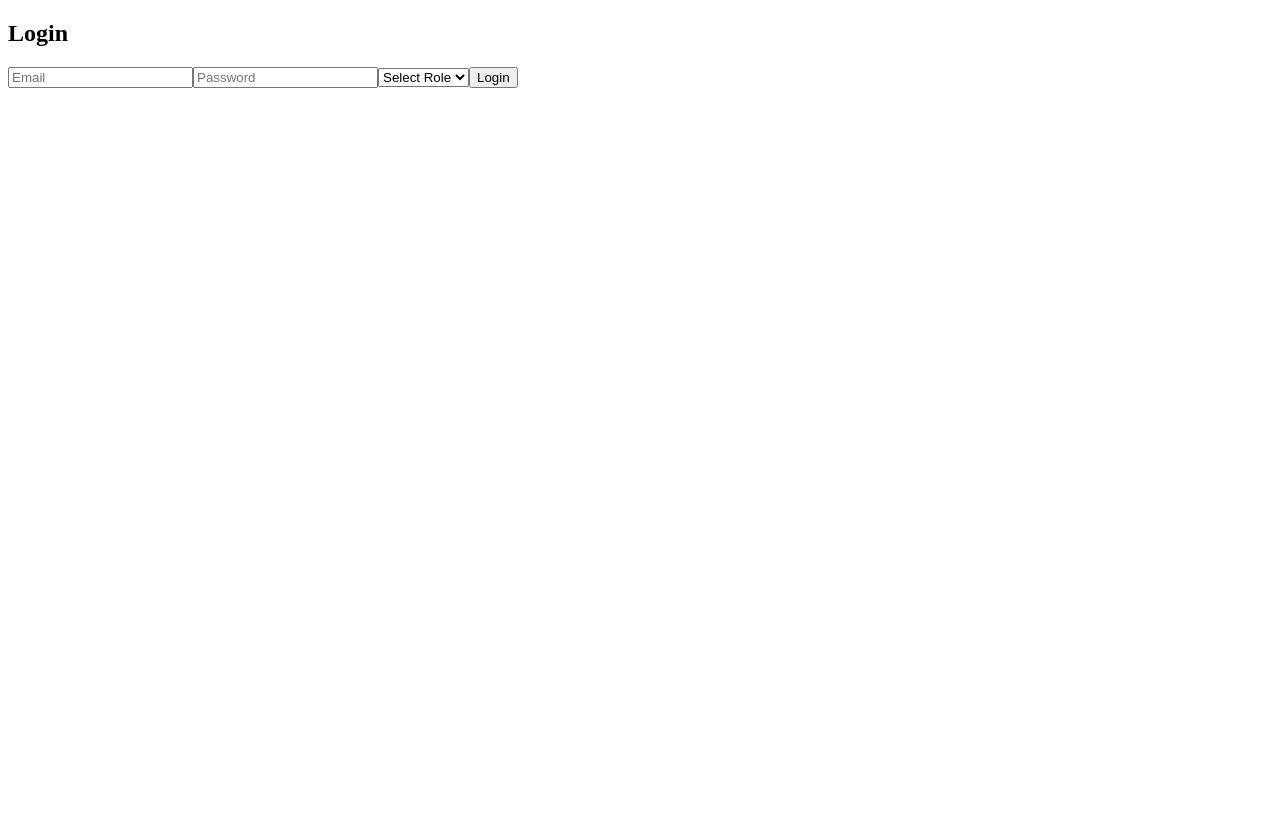
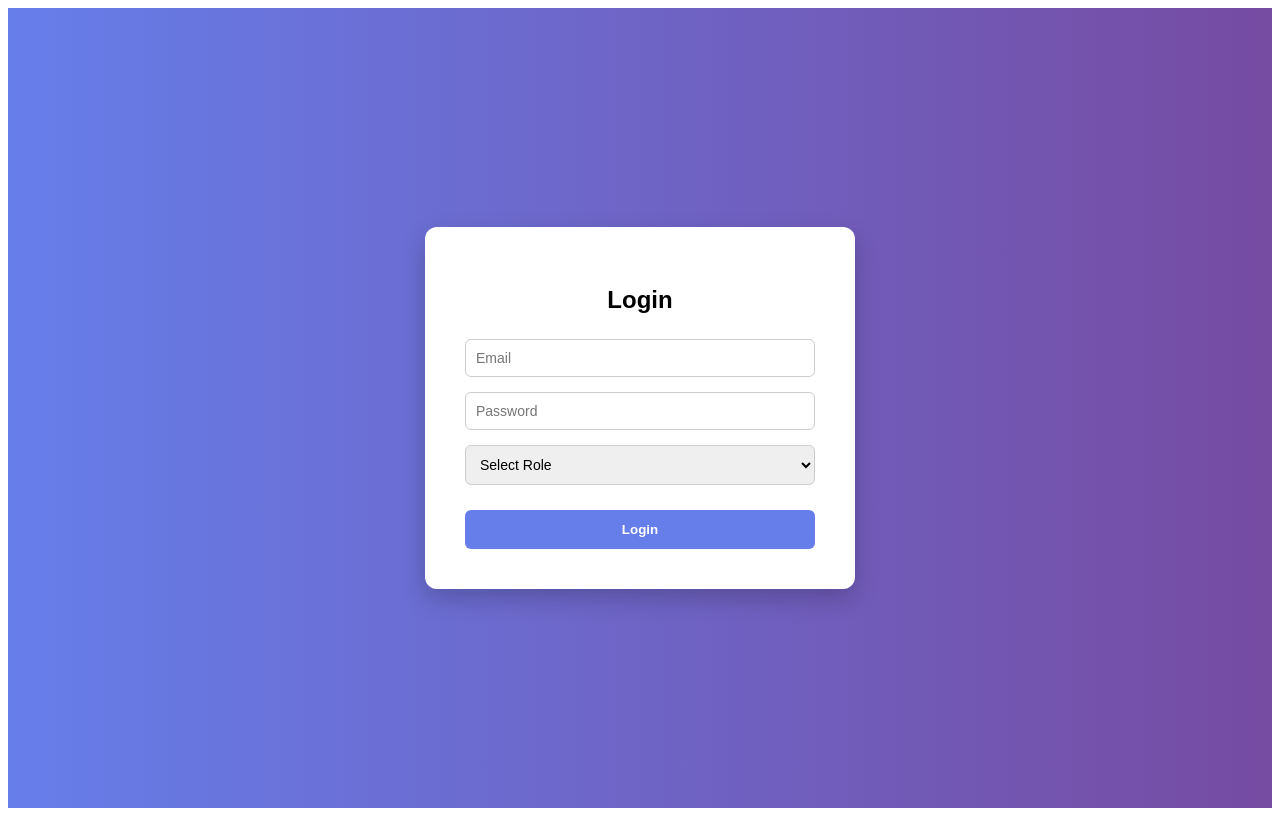
Before and after one commit to Aswin314/Task-Management-Application, a React (Vite) app in the folder frontend/: page /login in a window 1280 px wide. Built offline with nearby package versions, Linux system fonts and the light colour scheme.

Commit message:
ui changed

```diff
--- a/frontend/src/auth/Login.jsx
+++ b/frontend/src/auth/Login.jsx
@@ -50,39 +50,81 @@ export default function Login() {
       navigate("/user", { replace: true });
     }
     setLoading(false);
-
-    // ROLE BASED NAVIGATION (DAY 13)
-    // if (form.role === "admin") {
-    //   navigate("/admin", { replace: true });
-    // } else {
-    //   navigate("/user", { replace: true });
-    // }
-
-    // const expiryTime = Date.now() + 60000;
-    // Login(res.data.token, form.role);
-    // localStorage.setItem("expiryTime", expiryTime);
-    // localStorage.setItem("refreshToken", refreshToken);
+  };
+  const inputStyle = {
+    padding: "10px",
+    marginBottom: "15px",
+    borderRadius: "6px",
+    border: "1px solid #ccc",
+    fontSize: "14px",
   };
   return (
-    <form onSubmit={handleSubmit}>
-      <h2>Login</h2>
+    <div
+      style={{
+        height: "100vh",
+        display: "flex",
+        justifyContent: "center",
+        alignItems: "center",
+        background: "linear-gradient(to right, #667eea, #764ba2)",
+        fontFamily: "Arial, sans-serif",
+      }}
+    >
+      <form
+        onSubmit={handleSubmit}
+        style={{
+          background: "#fff",
+          padding: "40px",
+          borderRadius: "12px",
+          width: "350px",
+          boxShadow: "0 10px 25px rgba(0,0,0,0.2)",
+          display: "flex",
+          flexDirection: "column",
+        }}
+      >
+        <h2 style={{ textAlign: "center", marginBottom: "25px" }}>Login</h2>
 
-      <input name="email" placeholder="Email" onChange={handleChange} />
+        <input
+          name="email"
+          placeholder="Email"
+          onChange={handleChange}
+          style={inputStyle}
+        />
 
         <input
           name="password"
           type="password"
           placeholder="Password"
           onChange={handleChange}
+          style={inputStyle}
         />
 
-      <select name="role" onChange={handleChange}>
+        <select name="role" onChange={handleChange} style={inputStyle}>
           <option value="">Select Role</option>
           <option value="admin">Admin</option>
           <option value="user">User</option>
         </select>
 
-      {Loading ? <Loader /> : <button type="submit">Login</button>}
+        {Loading ? (
+          <Loader />
+        ) : (
+          <button
+            type="submit"
+            style={{
+              padding: "12px",
+              marginTop: "10px",
+              background: "#667eea",
+              color: "#fff",
+              border: "none",
+              borderRadius: "6px",
+              fontWeight: "bold",
+              cursor: "pointer",
+              transition: "0.3s",
+            }}
+          >
+            Login
+          </button>
+        )}
       </form>
+    </div>
   );
 }
--- a/frontend/src/components/Dashboard.jsx
+++ b/frontend/src/components/Dashboard.jsx
@@ -3,12 +3,16 @@ import instance from "../api/axios";
 import { toast } from "react-toastify";
 import { handleError } from "../utils/ErrorHandler";
 import axios from "axios";
+import { Link } from "react-router-dom";
+import { useContext } from "react";
+import { AuthContext } from "../context/AuthContext";
 
 const Dashboard = () => {
   const [tasks, setTasks] = useState([]);
   const [title, setTitle] = useState("");
   const [status, setStatus] = useState("pending");
   const [loading, setLoading] = useState(false);
+  const { logout } = useContext(AuthContext);
 
   const getTasks = async () => {
     setLoading(true);
@@ -41,7 +45,6 @@ const Dashboard = () => {
       toast.success("Task added successfully");
     } catch (err) {
       toast.error(handleError(err));
-
     }
     setLoading(false);
   };
@@ -63,7 +66,6 @@ const Dashboard = () => {
       toast.success("Task updated successfully");
     } catch (err) {
       toast.error(handleError(err));
-
     }
   };
   const deleteTask = async (id) => {
@@ -87,30 +89,105 @@ const Dashboard = () => {
   };
   return (
     <>
-      <div>
+      <div
+        style={{
+          maxWidth: "600px",
+          margin: "40px auto",
+          padding: "20px",
+          border: "1px solid #ddd",
+          borderRadius: "10px",
+          boxShadow: "0 0 10px rgba(0,0,0,0.1)",
+          fontFamily: "Arial",
+        }}
+      >
+        <h2 style={{ textAlign: "center" }}>Task Manager</h2>
+
+        {/* Add Task Section */}
+        <div style={{ marginBottom: "20px" }}>
           <h3>Add Task</h3>
 
           <input
             value={title}
             onChange={(e) => setTitle(e.target.value)}
             placeholder="Task Title"
+            style={{
+              width: "100%",
+              padding: "8px",
+              marginBottom: "10px",
+              borderRadius: "5px",
+              border: "1px solid #ccc",
+            }}
           />
 
-        <select value={status} onChange={(e) => setStatus(e.target.value)}>
+          <select
+            value={status}
+            onChange={(e) => setStatus(e.target.value)}
+            style={{
+              width: "100%",
+              padding: "8px",
+              marginBottom: "10px",
+              borderRadius: "5px",
+            }}
+          >
             <option value="pending">Pending</option>
             <option value="completed">Completed</option>
           </select>
 
-        <button disabled={loading} onClick={addTask}>
+          <button
+            disabled={loading}
+            onClick={addTask}
+            style={{
+              width: "48%",
+              padding: "10px",
+              marginRight: "4%",
+              background: "#4CAF50",
+              color: "#fff",
+              border: "none",
+              borderRadius: "5px",
+              cursor: "pointer",
+            }}
+          >
             Add Task
           </button>
-        <button onClick={getTasks}>Get Tasks</button>
 
-        <h2>My Tasks</h2>
-        {loading && <h3>Loading Tasks...</h3>}
-        {/* {!loading && tasks.length === 0 && (
-          <h3>No tasks yet. Add your first task.</h3>
-        )} */}
+          <button
+            onClick={getTasks}
+            style={{
+              width: "48%",
+              padding: "10px",
+              background: "#2196F3",
+              color: "#fff",
+              border: "none",
+              borderRadius: "5px",
+              cursor: "pointer",
+            }}
+          >
+            Get Tasks
+          </button>
+        </div>
+
+        {/* Logout */}
+        <div style={{ textAlign: "right", marginBottom: "20px" }}>
+          <Link to="/logout">
+            <button
+              onClick={logout}
+              style={{
+                padding: "8px 15px",
+                background: "red",
+                color: "#fff",
+                border: "none",
+                borderRadius: "5px",
+              }}
+            >
+              Logout
+            </button>
+          </Link>
+        </div>
+
+        {/* Task List */}
+        <h3>My Tasks</h3>
+
+        {loading && <p>Loading Tasks...</p>}
 
         {tasks && tasks.length > 0 ? (
           tasks.map((task) => (
@@ -118,23 +195,44 @@ const Dashboard = () => {
               key={task._id}
               style={{
                 border: "1px solid #ccc",
-                padding: "10px",
-                margin: "10px",
+                padding: "15px",
+                marginBottom: "10px",
                 borderRadius: "8px",
+                display: "flex",
+                justifyContent: "space-between",
+                alignItems: "center",
               }}
             >
-              <p>{task.title}</p>
+              <div>
+                <p>
+                  <strong>{task.title}</strong>
+                </p>
+                <p>Status: {task.status}</p>
+              </div>
 
+              <div>
                 <select
                   value={task.status}
                   onChange={(e) => updateTask(task._id, e.target.value)}
+                  style={{ marginRight: "10px" }}
                 >
                   <option value="pending">Pending</option>
                   <option value="completed">Completed</option>
                 </select>
-              <p>Status: {task.status}</p>
 
-              <button onClick={() => deleteTask(task._id)}>Delete</button>
+                <button
+                  onClick={() => deleteTask(task._id)}
+                  style={{
+                    padding: "5px 10px",
+                    background: "red",
+                    color: "#fff",
+                    border: "none",
+                    borderRadius: "5px",
+                  }}
+                >
+                  Delete
+                </button>
+              </div>
             </div>
           ))
         ) : (
--- a/frontend/src/context/AuthContext.jsx
+++ b/frontend/src/context/AuthContext.jsx
@@ -1,11 +1,13 @@
 import { jwtDecode } from "jwt-decode";
 import { createContext, useEffect, useState } from "react";
+import { useNavigate } from "react-router-dom";
 
 export const AuthContext = createContext();
 
 export const AuthProvider = ({ children }) => {
   const [user, setUser] = useState(null);
   const [token, setToken] = useState(null);
+  const Navigate = useNavigate();
   const login = (token) => {
     localStorage.setItem("token", token);
     setToken(token);
@@ -14,6 +16,7 @@ export const AuthProvider = ({ children }) => {
     localStorage.removeItem("token");
     setToken(null);
     setUser(null);
+    Navigate("/login");
   };
   useEffect(() => {
     const token = localStorage.getItem("token");
```
Lines whose indentation alone changed are shown as unchanged.
